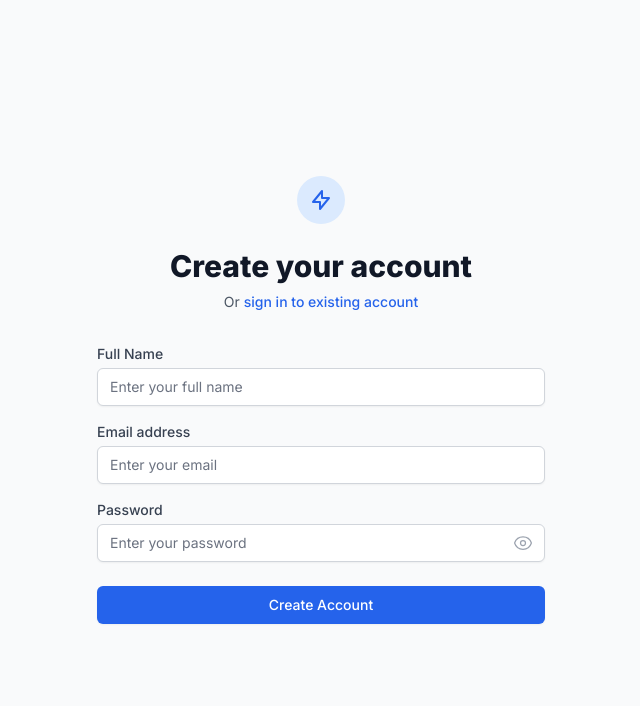
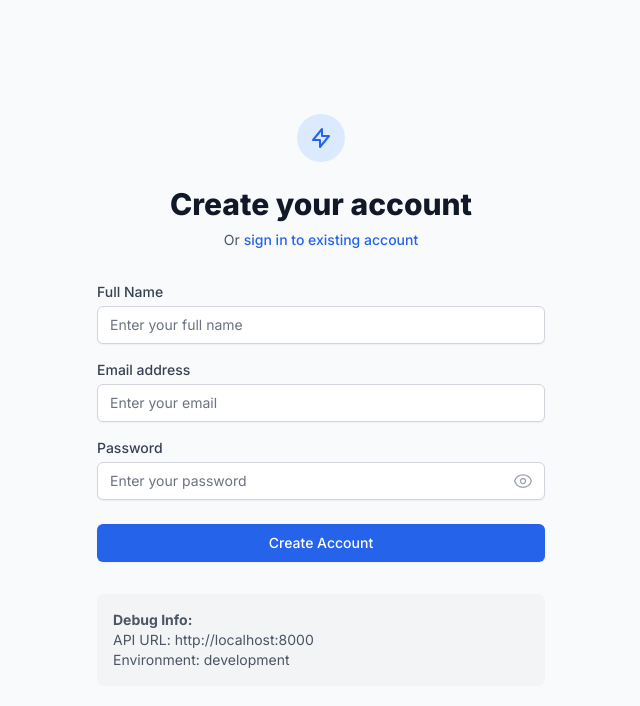
Before and after one commit to Techinsane-official/scrapper, a Next.js app in the folder frontend/: page /auth/register in a window 1280 px wide. Shown: the top 706 px of the page, without its empty margins (319-959 px from the left). Built offline with nearby package versions, Linux system fonts and the light colour scheme.

Commit message:
Connect auth pages to backend API with debug info

```diff
--- a/frontend/app/auth/login/page.tsx
+++ b/frontend/app/auth/login/page.tsx
@@ -8,6 +8,7 @@ import { zodResolver } from '@hookform/resolvers/zod'
 import { z } from 'zod'
 import toast from 'react-hot-toast'
 import { EyeIcon, EyeSlashIcon } from '@heroicons/react/24/outline'
+import { api } from '@/lib/api'
 
 const loginSchema = z.object({
   email: z.string().email('Invalid email address'),
@@ -32,12 +33,18 @@ export default function LoginPage() {
   const onSubmit = async (data: LoginForm) => {
     setIsLoading(true)
     try {
-      // For now, just simulate a successful login
-      console.log('Login attempt:', data)
+      console.log('Attempting login with:', data)
+      console.log('API URL:', process.env.NEXT_PUBLIC_API_URL)
+
+      // Try to login via the API
+      const response = await api.login(data.email, data.password)
+      console.log('Login response:', response)
+
       toast.success('Login successful!')
       router.push('/dashboard')
     } catch (error: any) {
-      toast.error(error.message || 'Login failed')
+      console.error('Login error:', error)
+      toast.error(error.response?.data?.detail || error.message || 'Login failed')
     } finally {
       setIsLoading(false)
     }
@@ -134,6 +141,14 @@ export default function LoginPage() {
             </button>
           </div>
         </form>
+
+        <div className="mt-4 p-4 bg-gray-100 rounded-md">
+          <p className="text-sm text-gray-600">
+            <strong>Debug Info:</strong><br/>
+            API URL: {process.env.NEXT_PUBLIC_API_URL || 'Not set'}<br/>
+            Environment: {process.env.NODE_ENV}
+          </p>
+        </div>
       </div>
     </div>
   )
--- a/frontend/app/auth/register/page.tsx
+++ b/frontend/app/auth/register/page.tsx
@@ -8,6 +8,7 @@ import { zodResolver } from '@hookform/resolvers/zod'
 import { z } from 'zod'
 import toast from 'react-hot-toast'
 import { EyeIcon, EyeSlashIcon } from '@heroicons/react/24/outline'
+import { api } from '@/lib/api'
 
 const registerSchema = z.object({
   fullName: z.string().min(2, 'Full name must be at least 2 characters'),
@@ -33,12 +34,18 @@ export default function RegisterPage() {
   const onSubmit = async (data: RegisterForm) => {
     setIsLoading(true)
     try {
-      // For now, just simulate a successful registration
-      console.log('Registration attempt:', data)
+      console.log('Attempting registration with:', data)
+      console.log('API URL:', process.env.NEXT_PUBLIC_API_URL)
+
+      // Try to register via the API
+      await api.register(data.email, data.password, data.fullName)
+      console.log('Registration successful')
+
       toast.success('Account created successfully!')
       router.push('/auth/login')
     } catch (error: any) {
-      toast.error(error.message || 'Registration failed')
+      console.error('Registration error:', error)
+      toast.error(error.response?.data?.detail || error.message || 'Registration failed')
     } finally {
       setIsLoading(false)
     }
@@ -151,6 +158,14 @@ export default function RegisterPage() {
             </button>
           </div>
         </form>
+
+        <div className="mt-4 p-4 bg-gray-100 rounded-md">
+          <p className="text-sm text-gray-600">
+            <strong>Debug Info:</strong><br/>
+            API URL: {process.env.NEXT_PUBLIC_API_URL || 'Not set'}<br/>
+            Environment: {process.env.NODE_ENV}
+          </p>
+        </div>
       </div>
     </div>
   )
```
